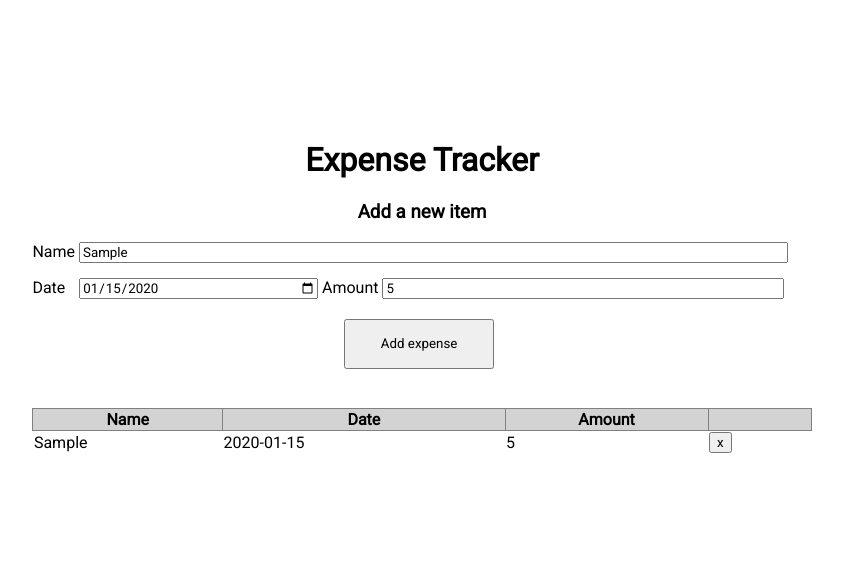
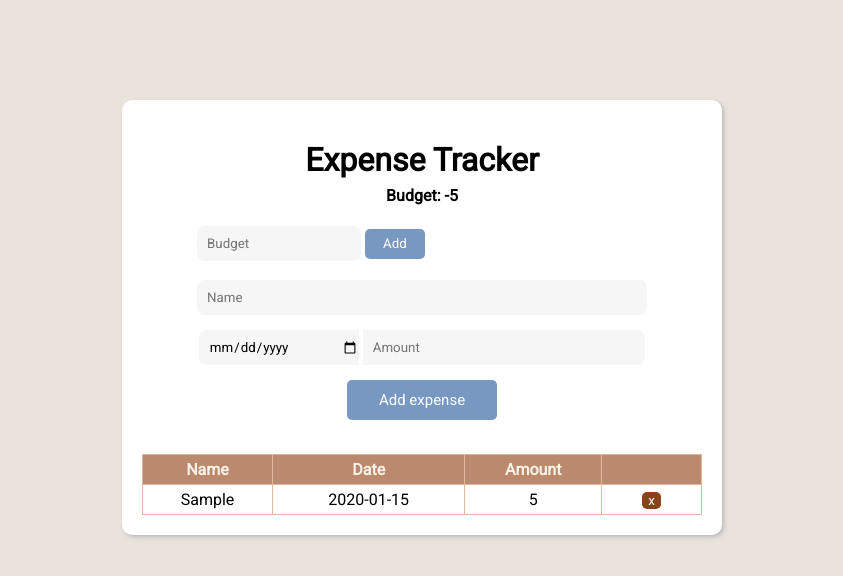
Before and after one commit to AishathRafahath/Expense-Tracker, a plain HTML site: page index.html in a window 1280 px wide. Both pictures are taken after typing "Sample", "2020-01-15", "5" into the empty fields and a click on the button "Add expense". Shown: the whole page, without its empty margins (218-1061 px from the left). Drawn offline with Linux system fonts and the light colour scheme.

Commit message:
Complete Project

```diff
--- a/app.js
+++ b/app.js
@@ -1,57 +1,117 @@
-const nameInput = document.getElementById('name_input');
-const dateInput = document.getElementById('date_input');
-const amountInput = document.getElementById('amount_input');
-const addExpenses = document.getElementById('add_Expenses');
-const tableBody = document.getElementById('table-Body');
-let expenseArray = [];
-let dataObject = {}
-let count = -1;
+let nameInput = document.getElementById("name_input");
+let dateInput = document.getElementById("date_input");
+let amountInput = document.getElementById("amount_input");
+let addBtn = document.getElementById("add_Expenses");
+let tableBody = document.getElementById("table-Body");
+let budgetInput = document.getElementById("budget_input");
+let budgetvalue = document.getElementById("budget-value");
+let addBudget = document.getElementById("add-budget");
+let inputObject = {};
+let inputArray = [];
 
-// document.getElementById('name_input');
-// document.getElementById('name_input');
-window.addEventListener("load",function (){
-    let arr = JSON.parse(localStorage.getItem("spendings"))
-    renderExpenses(arr,count);
- })
+// if(budgetvalue.value){
+//     window.addEventListener("load",function(){
+//         budgetvalue.textContent = localStorage.getItem("budgetValue")
+//     })
+// }
 
 
-addExpenses.addEventListener("click",function(e){
-    e.preventDefault();
-    dataObject = {
-     spentOn: nameInput.value,
-     date: dateInput.value,
-     amount: amountInput.value
 
+let value = localStorage.getItem("budgetValue")
+budgetvalue.textContent = value;
+
+addBudget.addEventListener("click",function(){
+    if(budgetInput.value && budgetInput.value > 0){
+        budgetvalue.textContent = budgetInput.value;
+        localStorage.setItem("budgetValue",budgetvalue.textContent)
     }
 
-    expenseArray.push(dataObject);
-    localStorage.setItem("spendings",JSON.stringify(expenseArray))
-    count++;
-    console.log(count);
-    renderExpenses(expenseArray,count)
-
-    /* works */
 
 })
 
-function renderExpenses(array,id){
-// I want to scan through the array, pick each object and and put its values in it's respective cells.
+
+
+    let dataFromstorage = JSON.parse(localStorage.getItem("inputData"));
+    if(dataFromstorage){
+        inputArray = dataFromstorage;
+        renderExpenses(inputArray)
+    }
+
+
+addBtn.addEventListener("click",function(e){
+    if((nameInput.value)&&(dateInput.value)&&(amountInput.value)){
+    e.preventDefault();
+     inputObject = {
+        name : nameInput.value,
+        date : dateInput.value,
+        amount : amountInput.value
+    }
+
+    inputArray.push(inputObject)
+    localStorage.setItem("inputData",JSON.stringify(inputArray))
+    renderExpenses(inputArray)
+
+   let value =  budgetvalue.textContent;
+   let changedValue = +value
+   let newValue = changedValue - inputObject.amount;
+   budgetvalue.textContent = newValue;
+   localStorage.setItem("budgetValue",budgetvalue.textContent);
+}
+    nameInput.value = "";
+    dateInput.value = "";
+    amountInput.value = "";
+
+})
+
+function renderExpenses(array){
     tableBody.innerHTML = ""
+    array.forEach(function(object,index){
+        let row = document.createElement("tr");
+        row.className = "bodyRow"
+        let nameCell = document.createElement("td");
+            nameCell.innerText = object.name;
+            nameCell.className = "Cell"
+        let dateCell = document.createElement("td");
+            dateCell.innerText = object.date;
+            dateCell.className = "Cell"
+        let amountCell = document.createElement("td");
+            amountCell.innerText = object.amount
+            amountCell.className = "Cell"
+        let btnCell = document.createElement("td");
+        btnCell.className = "Cell"
+        let btnEl = document.createElement("button");
+            btnEl.innerText = "x"
+            btnEl.className = "delBtn"
 
-    for(let i = 0; i<array.length; i++){
-        tableBody.innerHTML += `
-           <tr>
-            <td class="name">${array[i].spentOn}</td>
-            <td class="date">${array[i].date}</td>
-            <td class="amount">${array[i].amount}</td>
-            <td><button onclick="del(id)">x</button</td>
-           </tr>
-        `
-    }
+            btnEl.addEventListener("click",function(){
+                deleteObject(object,index)
+            })
+
+            tableBody.appendChild(row);
+            row.appendChild(nameCell)
+            row.appendChild(dateCell)
+            row.appendChild(amountCell)
+            row.appendChild(btnCell)
+            btnCell.appendChild(btnEl);
+
+            console.log(index)
+
+    })
 }
 
-function del(index){
-    expenseArray.splice(index,1);
-    renderExpenses(expenseArray);
-    localStorage.setItem("spendings",JSON.stringify(expenseArray))
+function deleteObject(obj,id){
+
+    let add = budgetvalue.textContent;
+    let changedtoNumber = +add;
+    let objamountToNum = +obj.amount
+    let newValue = changedtoNumber + objamountToNum;
+    budgetvalue.textContent = newValue;
+    value = localStorage.setItem("budgetValue",budgetvalue.textContent)
+    console.log(newValue)
+
+
+    inputArray.splice(id,1);
+    localStorage.setItem("inputData",JSON.stringify(inputArray))
+    renderExpenses(inputArray);
+
 }
--- a/index.html
+++ b/index.html
@@ -10,16 +10,24 @@
 
         <div class="titles">
         <h1>Expense Tracker</h1>
-        <h3>Add a new item</h3>
+        <di>
+            <h4>Budget: <span id="budget-value"></span></h4>
+        </di>
+
+        </div>
+        <div class="budgetaddbox">
+            <input type="number" name="" id="budget_input" placeholder="Budget">
+            <button id="add-budget">Add</button>
         </div>
 
+
         <form action="">
-            <label for="name_input">Name</label>
-            <input type="text" id="name_input" required>
-            <label for="date_input">Date</label>
+
+            <br>
+            <input type="text" id="name_input" required placeholder="Name">
             <input type="date" id="date_input" required>
-            <label for="amount_input">Amount</label>
-            <input type="number" id="amount_input" required>
+
+            <input type="number" id="amount_input" required placeholder="Amount">
             <button type="submit" id="add_Expenses">Add expense</button>
         </form>
         <br>
--- a/style.css
+++ b/style.css
@@ -4,13 +4,68 @@
 
 *{
       font-family: 'Roboto', sans-serif;
+      box-sizing: border-box;
+}
+
+body{
+    background-color: #eae3dc;
+}
+
+h1{
+    /* background-color: yellow; */
+
+}
+
+h4{
+    /* background-color: purple; */
+    margin-top: -15px
+}
+
+
+
+form{
+    /* background-color: red; */
+    width: 500px;
+    text-align: center;
+    margin: 0 auto;
+}
+
+
+button{
+    background-color: #7798c1;
+    color: white;
+    border: none;
+    border-radius: 5px;
+    cursor: pointer;
+}
+
+#add-budget{
+    height: 30px;
+    width: 60px;
+}
+
+input{
+    height: 35px;
+    padding-left: 10px;
+    background-color: #F6F6F6;
+    border: none;
+    border-radius: 8px;
+}
+
+input:focus{
+    background-color: white;
+    box-shadow: 1px 0px 3px 2px #e3e3e3;
+    outline: none;
 }
 
 .container{
-    /*background-color: red;*/
-    width: fit-content;
+    background-color: rgb(255, 255, 255);
+    width: 600px;
     margin: 100px auto;
     padding: 20px;
+    /* border: 4px solid #8381b3; */
+    border-radius: 10px;
+    box-shadow: 2px 2px 4px #bababa;
 }
 
 .titles{
@@ -24,7 +79,8 @@ form{
 }
 
 #amount_input{
-    width: 50.5%;
+    width: 56.5%;
+    border-radius: 0px 8px 8px 0px;
 }
 
 #name_input{
@@ -34,15 +90,21 @@ form{
 }
 
 #date_input{
-    margin-left: 10px;
-    width: 30%;
+    border-radius: 8px 0 0 8px;
+    width: 32%;
+}
+
+.budgetaddbox{
+    /* background-color: red; */
+    width: fit-content;
+    margin-left: 55px;
 }
 
 #add_Expenses{
-    margin: 20px;
-    margin-left: 40%;
+    margin: 15px auto;
     width: 150px;
-    height: 50px;
+    height: 40px;
+    font-size: 15px;
 }
 
 table{
@@ -51,10 +113,25 @@ table{
     border-collapse: collapse;
 }
 
+tbody{
+    text-align: center;
+}
+
 .header {
-    border:1px solid gray;
+    height: 30px;
+    border:1px solid rgb(225, 183, 160);
     margin: 0;
-    background-color: lightgray;
+    color: rgb(250, 243, 231);
+    background-color: rgb(187, 137, 109);
+}
+
+.bodyRow{
+    border:1px solid rgb(225, 183, 160);
+    height: 30px;
+}
+
+.Cell{
+    border:1px solid rgb(225, 183, 160);
 }
 
 th{
@@ -69,8 +146,25 @@ th{
 .del{
     margin-right: 100%;
 }
+
+.delBtn{
+    background-color: rgb(137, 67, 26);
+}
 .resultRows{
     background: lightgray;
     color: black;
 
 }
+
+td{
+    border: 1px solid gray;
+}
+
+input[type="number"]::-webkit-outer-spin-button,
+input[type="number"]::-webkit-inner-spin-button {
+    -webkit-appearance: none;
+    margin: 0;
+}
+input[type="number"] {
+    -moz-appearance: textfield;
+}
```
